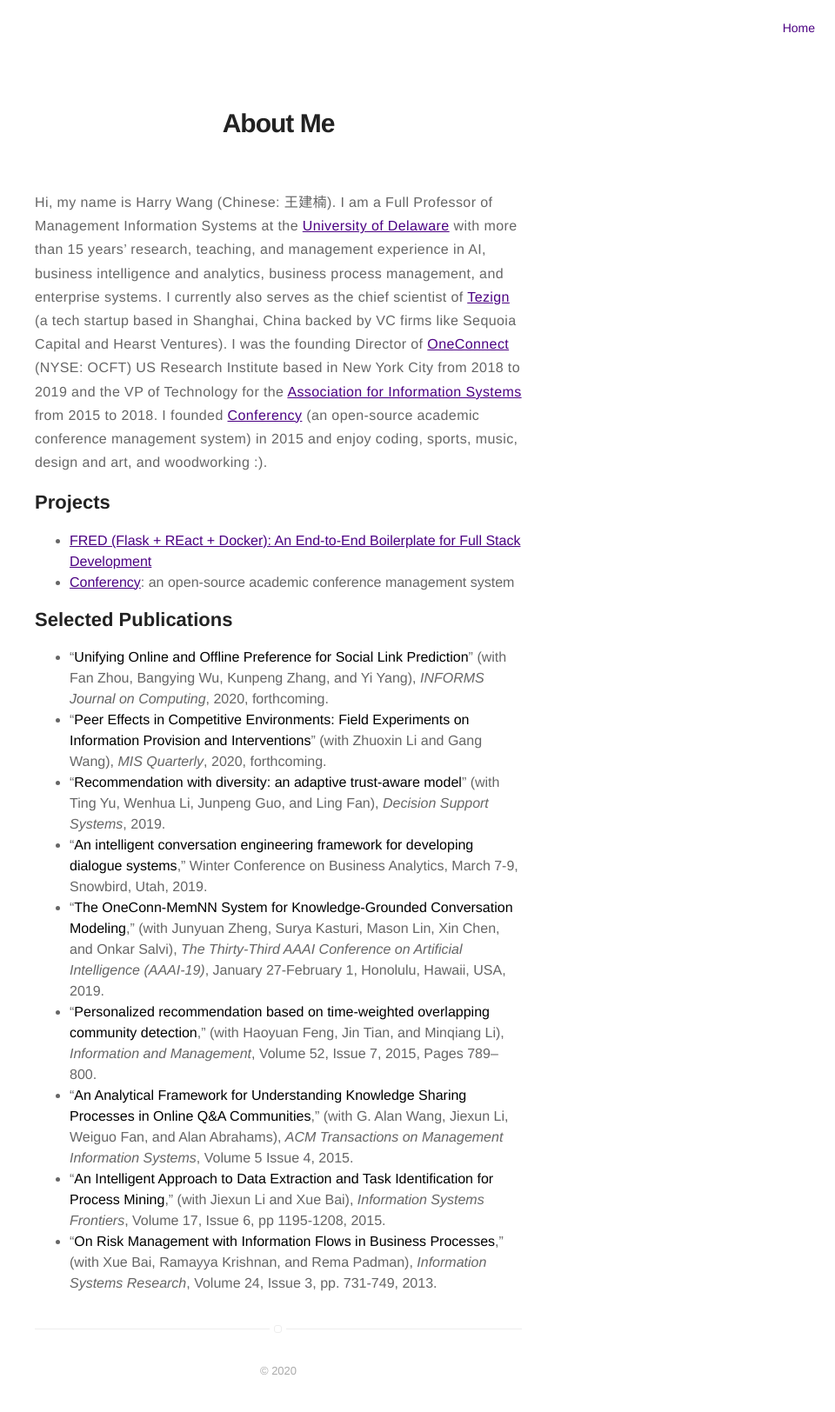
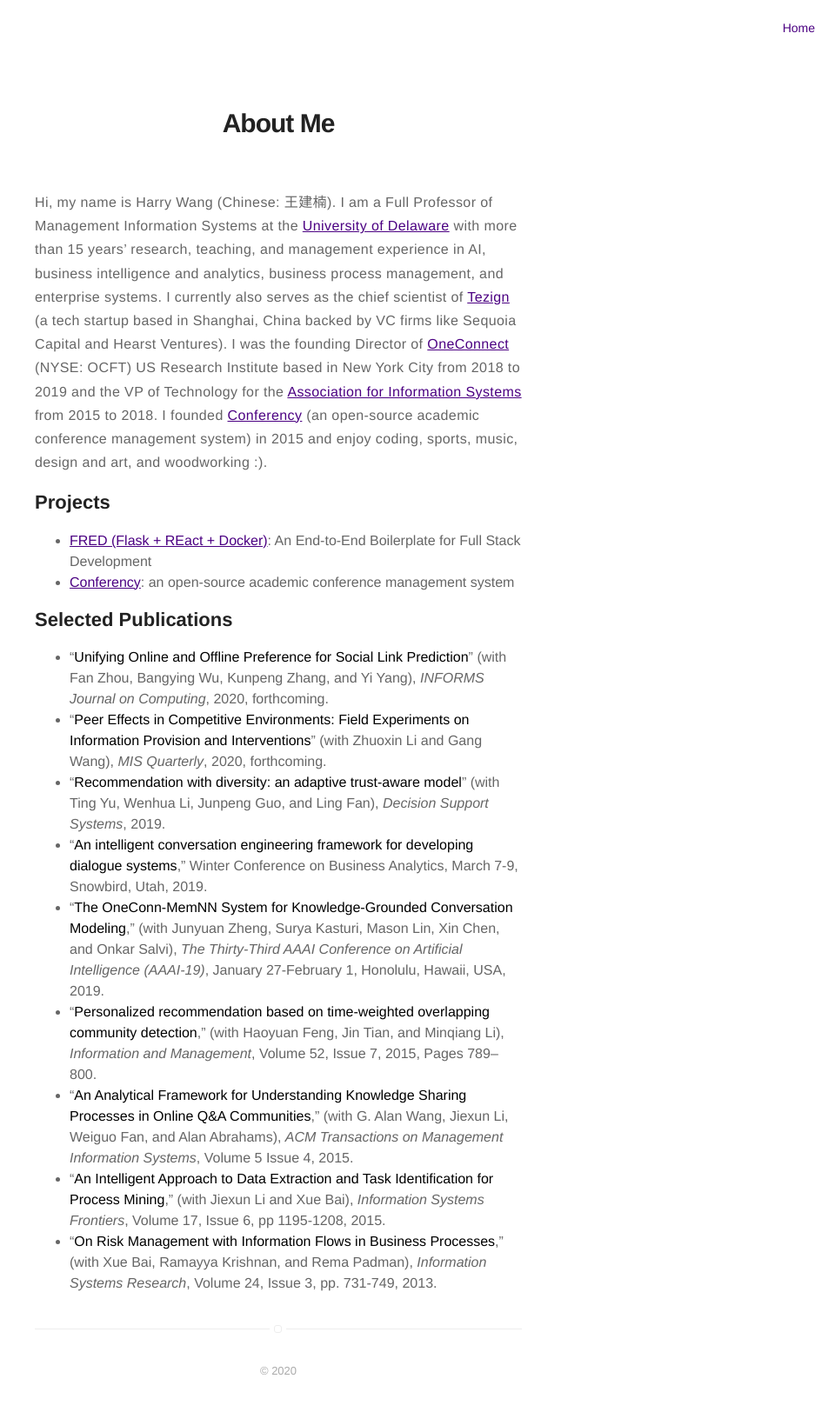
Before and after one commit to harrywang/harrywang.github.io, a Jekyll site: the page built from about.md, in a window 1280 px wide. Shown: the whole page at 87% size, without its empty margins (320-1280 px from the left). Built offline with Jekyll 4.4.1, drawn with Linux system fonts in a browser that asks for light colours.

Commit message:
minor update

```diff
--- a/about.md
+++ b/about.md
@@ -8,7 +8,7 @@
 
 ## Projects
 
-- [FRED (Flask + REact + Docker): An End-to-End Boilerplate for Full Stack Development](http://harrywang.me/fred)
+- [FRED (Flask + REact + Docker)](http://harrywang.me/fred): An End-to-End Boilerplate for Full Stack Development
 - [Conferency](https://www.conferency.com/): an open-source academic conference management system
 
 ## Selected Publications
```
